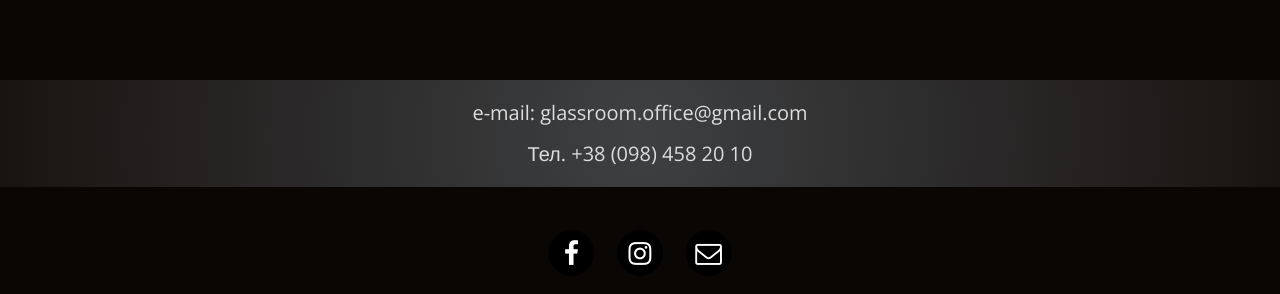
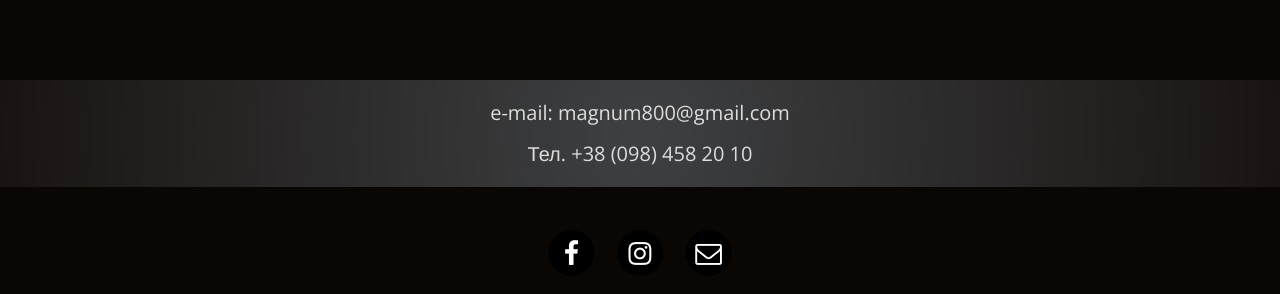
Before and after one commit to Magnum800/glassroom, a Jekyll site: the page built from about/index.html, in a window 1280 px wide. Shown: the part 857-1151 px from the top of the page. Built offline with Jekyll 4.4.1, drawn with Linux system fonts in a browser that asks for light colours; nearby versions of some CDN libraries.

Commit message:
Update newsletter.html

```diff
--- a/_includes/newsletter.html
+++ b/_includes/newsletter.html
@@ -2,7 +2,7 @@
         <div class="row"  style="background: radial-gradient(circle, #3E4042, #191412); margin-top: 50px; margin-bottom: 70px;">
             <div class="col-lg-8 col-lg-offset-2 col-md-10 col-md-offset-1">
 
-      <center><div><p>e-mail: glassroom.office@gmail.com</div></center>
+      <center><div><p>e-mail: magnum800@gmail.com</div></center>
       <center><div><p>Тел. +38 (098) 458 20 10</div></center>
             </div>
         </div>
```
